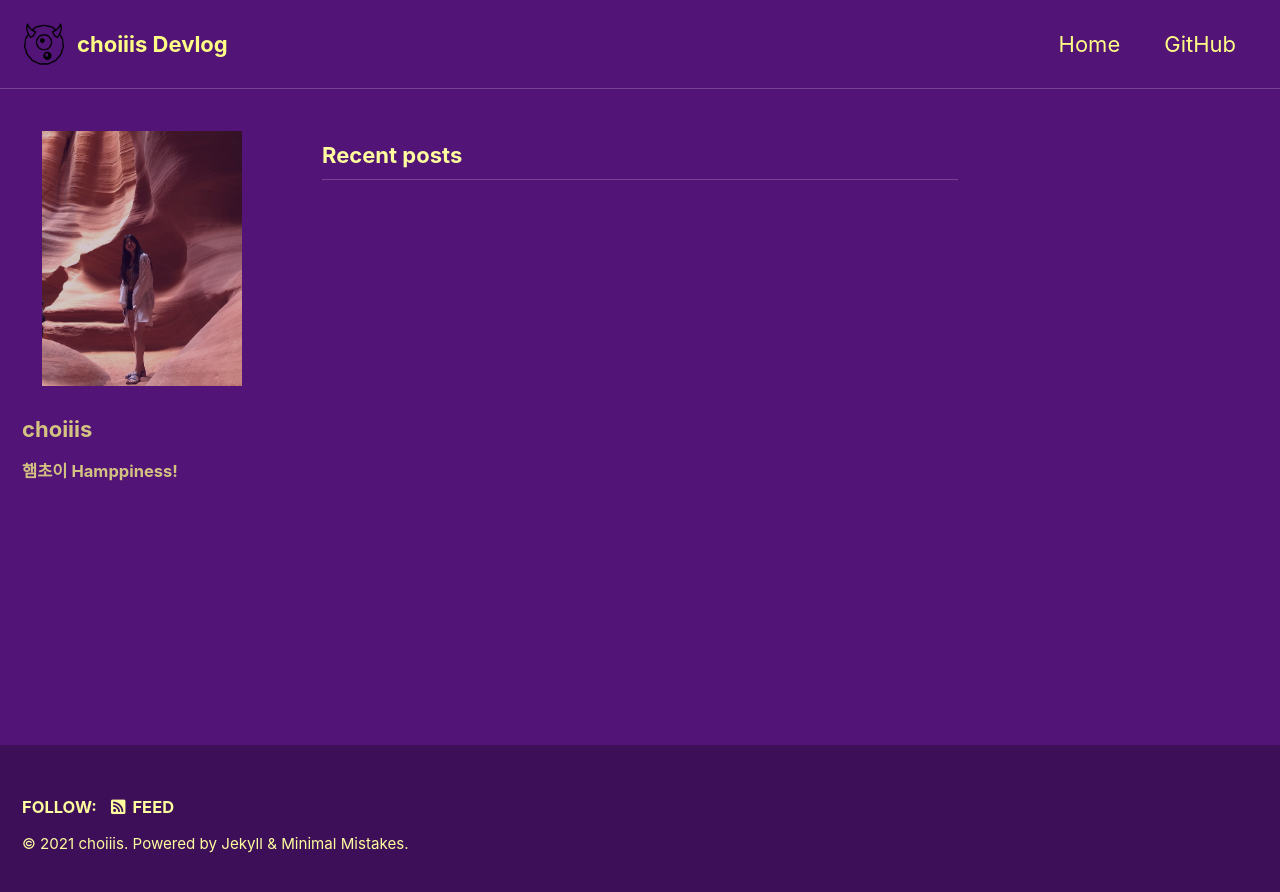
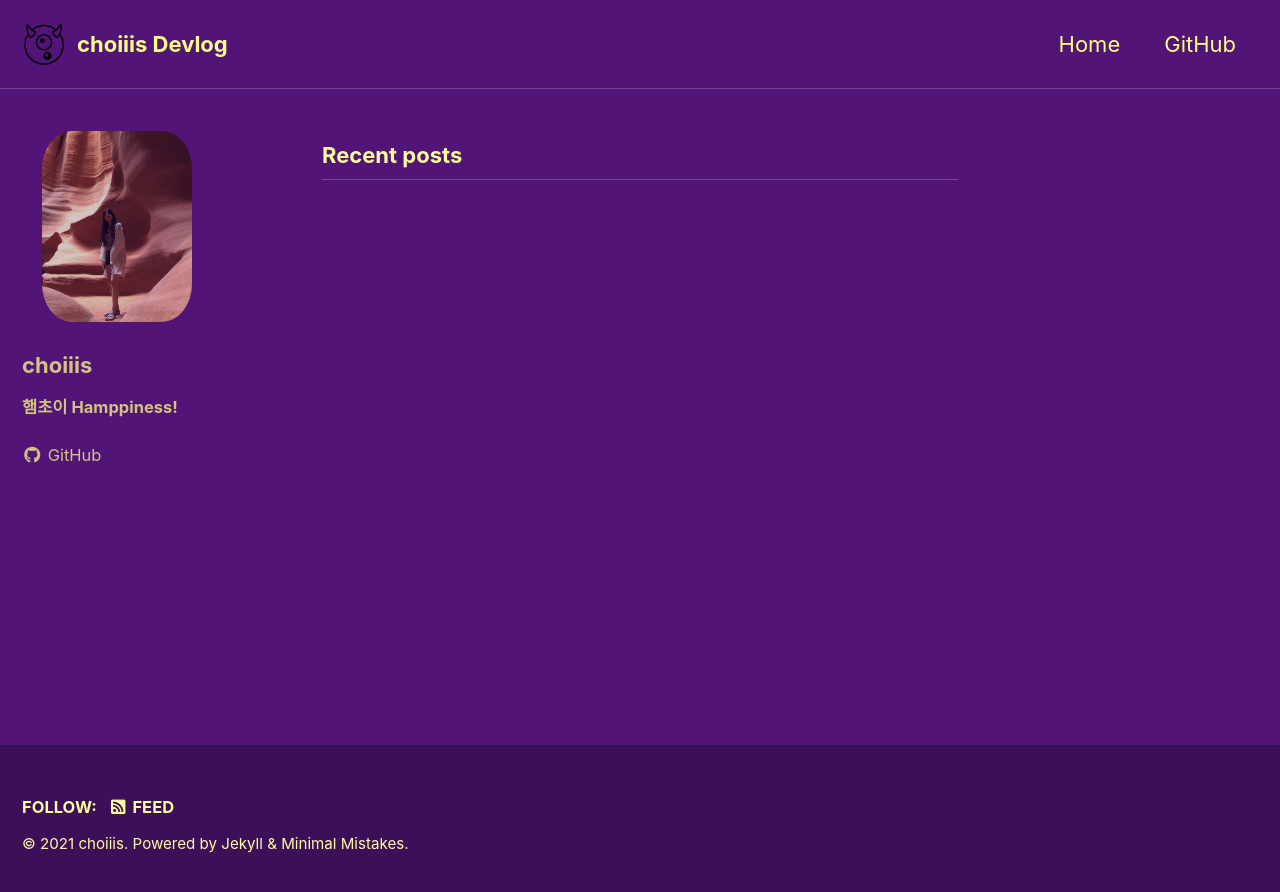
Before and after one commit to choiiis/choiiis.github.io, a Jekyll site: the page built from index.html, in a window 1280 px wide. Shown: the top 892 px of the page. Built offline with Jekyll 4.4.1, drawn with Linux system fonts in a browser that asks for light colours; cached includes are drawn as plain includes; some web fonts are replaced; the list of posts is cut into pages by our own code.

Commit message:
change main image

```diff
--- a/_config.yml
+++ b/_config.yml
@@ -114,7 +114,7 @@ author:
       # url: "https://facebook.com/"
     - label: "GitHub"
       icon: "fab fa-fw fa-github"
-      # url: "https://github.com/"
+      url: "https://github.com/choiiis"
     - label: "Instagram"
       icon: "fab fa-fw fa-instagram"
       # url: "https://instagram.com/"
--- a/_includes/author-profile.html
+++ b/_includes/author-profile.html
@@ -29,7 +29,7 @@
   </div>
 
   <div class="author__urls-wrapper">
-    <button class="btn btn--inverse">{{ site.data.ui-text[site.locale].follow_label | remove: ":" | default: "Follow" }}</button>
+    <!-- <button class="btn btn--inverse">{{ site.data.ui-text[site.locale].follow_label | remove: ":" | default: "Follow" }}</button> -->
     <ul class="author__urls social-icons">
       {% if author.location %}
         <li itemprop="homeLocation" itemscope itemtype="https://schema.org/Place">
--- a/_sass/minimal-mistakes/_sidebar.scss
+++ b/_sass/minimal-mistakes/_sidebar.scss
@@ -127,8 +127,8 @@
   }
 
   img {
-    max-width: 200px;
-    border-radius: 0%;
+    max-width: 150px;
+    border-radius: 20%;
     margin: 20px;
 
     @include breakpoint($large) {
```
